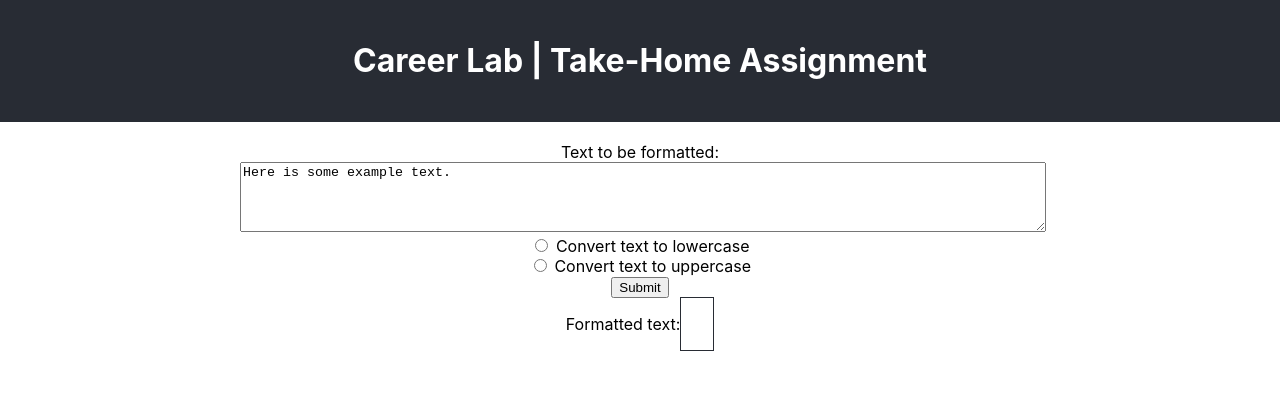
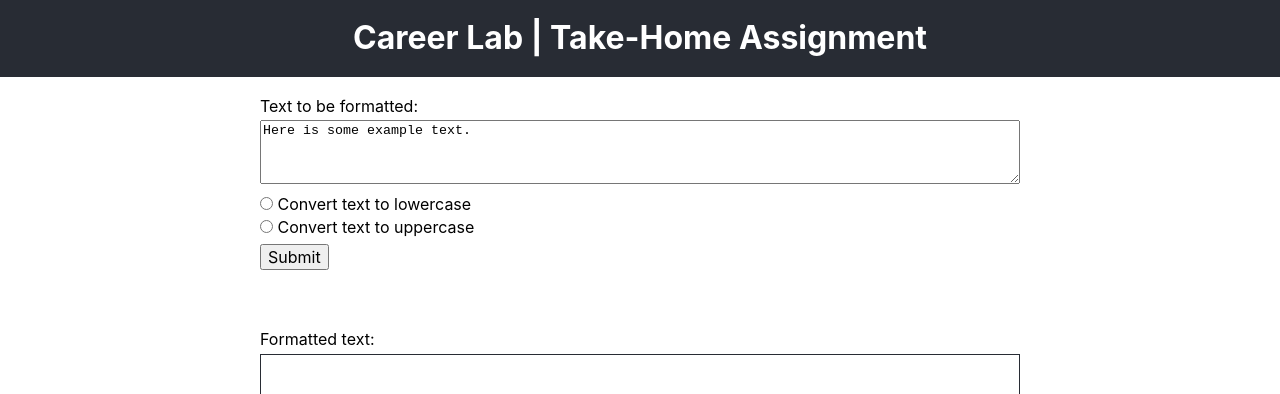
Before and after one commit to the-collab-lab/take-home-assignment, a React (Create React App) app: page / in a window 1280 px wide. Shown: the top 394 px of the page. Built offline with nearby package versions, Linux system fonts and the light colour scheme.

Commit message:
Update styles

```diff
--- a/src/App.css
+++ b/src/App.css
@@ -1,32 +1,42 @@
-.App {
-    text-align: center;
+header {
+  background-color: #282c34;
+  color: white;
+  margin-bottom: 20px;
+  padding: 20px 0;
+  text-align: center;
 }
 
-header {
-    background-color: #282c34;
-    color: white;
-    margin-bottom: 20px;
-    padding: 20px 0;
-}
-
-form {
+main {
     margin: 1rem auto;
     max-width: 800px;
     padding: 0 20px;
 }
 
-textarea {
-    height: 4rem;
+.form-control > * + *,
+.form-control__radio + .form-control__radio {
+    margin-top: 0.5rem;
+}
+
+.form-control__text > label {
+    display: table;
+}
+
+.result-wrapper {
+    margin-top: 6rem;
+}
+
+textarea,
+output {
     width: 100%;
+    height: 6.4rem;
 }
 
 #result {
+    display: block;
     border: solid 1px #282c34;
-    height: auto;
-    margin: 1rem auto;
     max-width: 800px;
     overflow: auto;
-    padding: 1rem;
+    padding: 1.6rem;
     text-align: left;
     white-space: pre;
 }
--- a/src/index.css
+++ b/src/index.css
@@ -1,13 +1,38 @@
+* {
+  box-sizing: border-box;
+  margin: 0;
+}
+
+* + * {
+  margin-top: 0.75rem;
+}
+
+html {
+  font-size: 62.5%;
+}
+
+#root,
 body {
   margin: 0;
-  font-family: -apple-system, BlinkMacSystemFont, 'Segoe UI', 'Roboto', 'Oxygen',
-    'Ubuntu', 'Cantarell', 'Fira Sans', 'Droid Sans', 'Helvetica Neue',
+}
+
+body {
+  font-size: 1.6rem;
+  line-height: 1.15;
+  font-family: -apple-system, BlinkMacSystemFont, "Segoe UI", "Roboto", "Oxygen",
+    "Ubuntu", "Cantarell", "Fira Sans", "Droid Sans", "Helvetica Neue",
     sans-serif;
   -webkit-font-smoothing: antialiased;
   -moz-osx-font-smoothing: grayscale;
 }
 
+input[type="submit"] {
+  font-family: inherit;
+  font-size: 100%;
+  line-height: inherit;
+}
+
 code {
-  font-family: source-code-pro, Menlo, Monaco, Consolas, 'Courier New',
+  font-family: source-code-pro, Menlo, Monaco, Consolas, "Courier New",
     monospace;
 }
```
